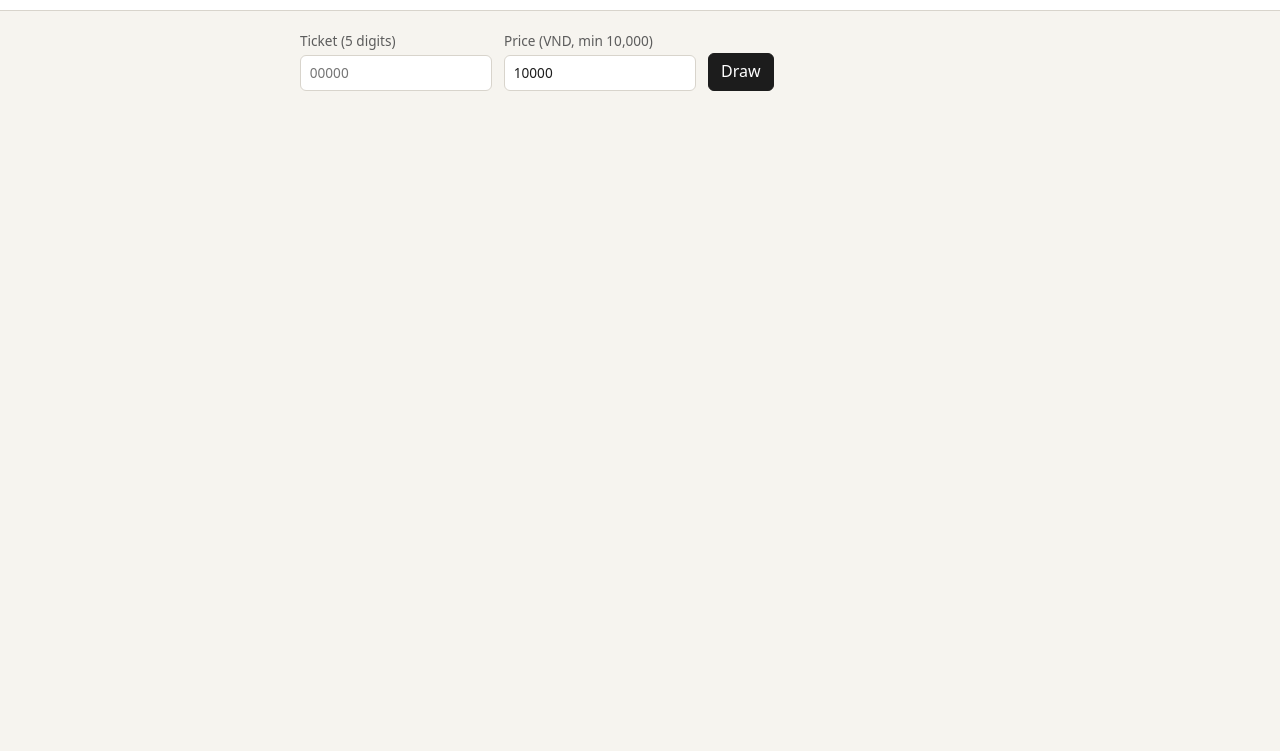
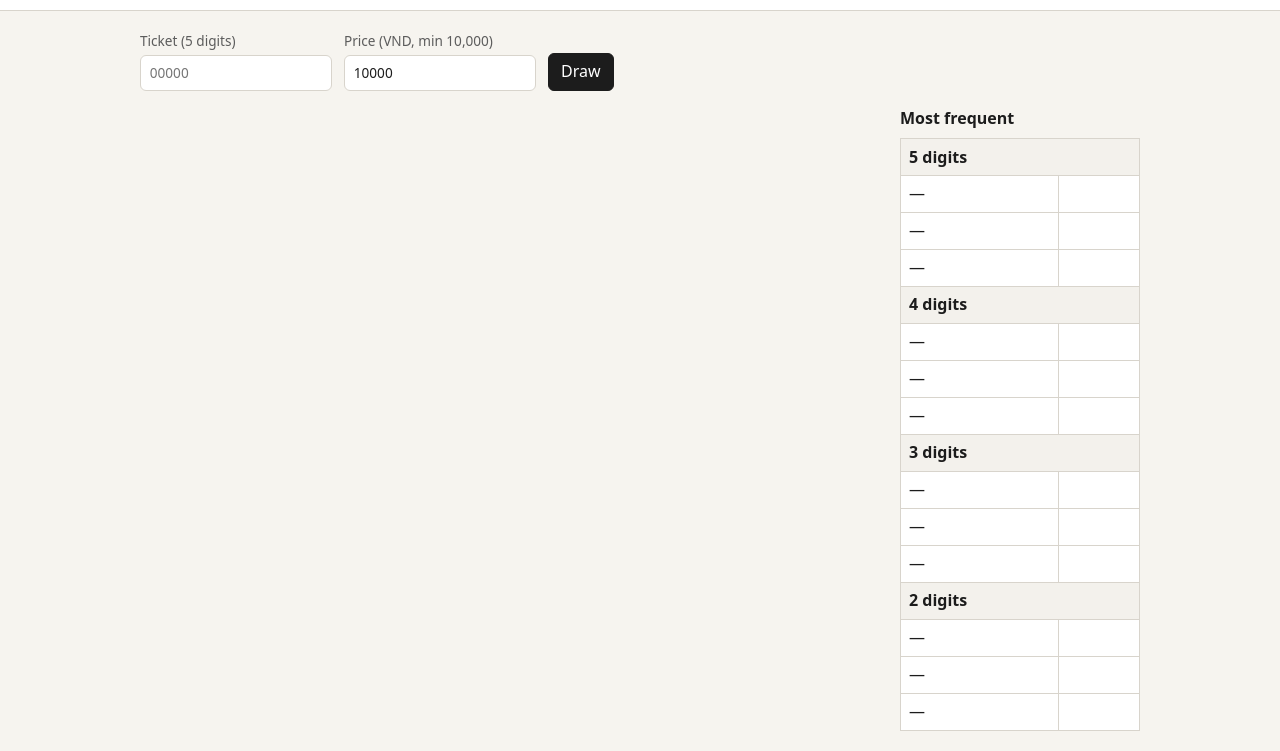
Before and after one commit to MinhVu057/xsktmb, a plain HTML site: page index.html in a window 1280 px wide. Shown: the part 55-806 px from the top of the page. Drawn offline with Linux system fonts and the light colour scheme.

Commit message:
frequency table

```diff
--- a/app.js
+++ b/app.js
@@ -9,11 +9,70 @@ const PRIZES = [
   { name: "Seventh", digits: 2, count: 4, mult: 4, cols: 4, accent: true },
 ];
 
+const FREQ_KEY = "xskt_freq";
+
 const state = {
   bank: 1000000,
   limit: 500000,
   pendingDeposit: null,
+  freq: loadFreq(),
 };
+
+function loadFreq() {
+  const empty = { 5: {}, 4: {}, 3: {}, 2: {} };
+  try {
+    const saved = JSON.parse(localStorage.getItem(FREQ_KEY) || "{}");
+    for (const digits of [5, 4, 3, 2]) {
+      if (saved[digits] && typeof saved[digits] === "object") empty[digits] = saved[digits];
+    }
+  } catch {
+    /* keep empty counts */
+  }
+  return empty;
+}
+
+function rememberDraw(byDigits) {
+  for (const digits of [5, 4, 3, 2]) {
+    for (const entry of byDigits[digits]) {
+      state.freq[digits][entry.value] = (state.freq[digits][entry.value] || 0) + 1;
+    }
+  }
+  localStorage.setItem(FREQ_KEY, JSON.stringify(state.freq));
+}
+
+function topNumbers(digits) {
+  return Object.entries(state.freq[digits])
+    .sort((a, b) => b[1] - a[1] || a[0].localeCompare(b[0]))
+    .slice(0, 3);
+}
+
+function renderFrequency() {
+  const aside = document.getElementById("frequency");
+  aside.replaceChildren();
+  const title = document.createElement("h2");
+  title.textContent = "Most frequent";
+  const table = document.createElement("table");
+  table.className = "freq";
+  for (const digits of [5, 4, 3, 2]) {
+    const head = document.createElement("tr");
+    const th = document.createElement("th");
+    th.colSpan = 2;
+    th.textContent = `${digits} digits`;
+    head.append(th);
+    table.append(head);
+    const top = topNumbers(digits);
+    for (let i = 0; i < 3; i++) {
+      const tr = document.createElement("tr");
+      const number = document.createElement("td");
+      const count = document.createElement("td");
+      number.textContent = top[i] ? top[i][0] : "—";
+      count.textContent = top[i] ? String(top[i][1]) : "";
+      tr.append(number, count);
+      table.append(tr);
+    }
+  }
+  aside.append(title, table);
+}
 
 function vnd(n) {
   return `${Number(n).toLocaleString("en-US")} VND`;
@@ -129,7 +188,9 @@ document.getElementById("ticket-form").addEventListener("submit", (event) => {
     payout += win.mult * price;
   }
   state.bank += payout;
+  rememberDraw(byDigits);
   renderBoard(rows, ticket);
+  renderFrequency();
   if (wins.length === 0) {
     show(message, `Ticket ${ticket} did not win. Paid ${vnd(price)}. Balance ${vnd(state.bank)}.`, "lose");
   } else {
@@ -194,3 +255,4 @@ document.getElementById("cancel-limit").addEventListener("click", () => {
 });
 
 renderAccount();
+renderFrequency();
--- a/index.html
+++ b/index.html
@@ -30,7 +30,10 @@
         <button type="submit">Draw</button>
       </form>
       <p id="play-message" class="message" hidden></p>
-      <div id="board" hidden></div>
+      <div class="play-results">
+        <div id="board" hidden></div>
+        <aside id="frequency" aria-label="Most frequent numbers"></aside>
+      </div>
     </section>
 
     <section id="rules" class="page" hidden>
--- a/styles.css
+++ b/styles.css
@@ -53,10 +53,42 @@ nav button.active {
 }
 
 main {
-  max-width: 720px;
+  max-width: 1040px;
   margin: 0 auto;
   padding: 1.25rem;
 }
+
+.play-results {
+  display: grid;
+  grid-template-columns: minmax(0, 1fr) 15rem;
+  gap: 1rem;
+  align-items: start;
+}
+
+#board { grid-column: 1; }
+#frequency { grid-column: 2; }
+
+#frequency h2 {
+  margin: 0 0 0.5rem;
+  font-size: 1rem;
+}
+
+.freq {
+  width: 100%;
+  border-collapse: collapse;
+  background: var(--card);
+  font-variant-numeric: tabular-nums;
+}
+
+.freq th,
+.freq td {
+  border: 1px solid var(--line);
+  padding: 0.4rem 0.5rem;
+  text-align: left;
+}
+
+.freq th { background: var(--label); }
+.freq td:last-child { text-align: right; color: var(--muted); }
 
 form {
   display: flex;
@@ -170,6 +202,11 @@ form button[type="submit"] {
 
 #rules p { margin-top: 0; }
 
+@media (max-width: 640px) {
+  .play-results { grid-template-columns: 1fr; }
+  #board, #frequency { grid-column: auto; }
+}
+
 @media (max-width: 560px) {
   header { flex-direction: column; align-items: flex-start; }
   .nums.cols-4 { grid-template-columns: repeat(2, 1fr); }
```
